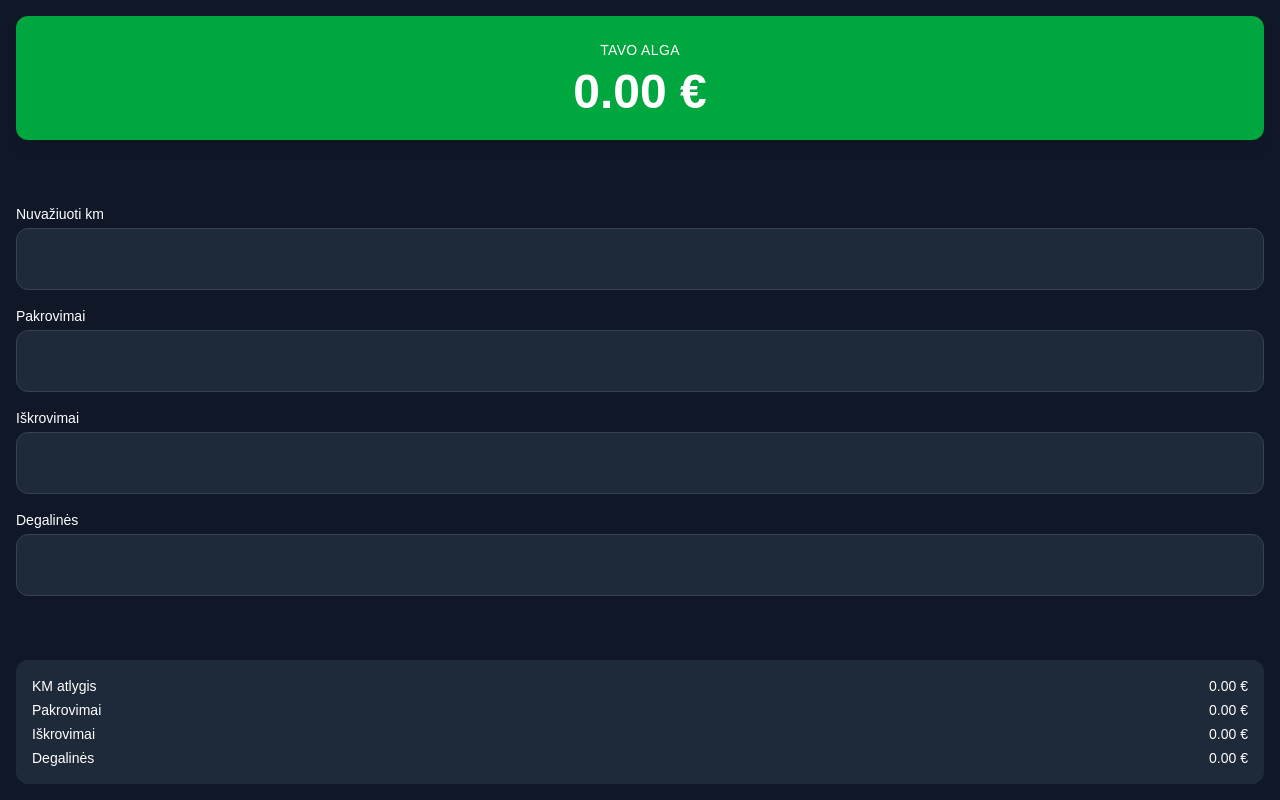
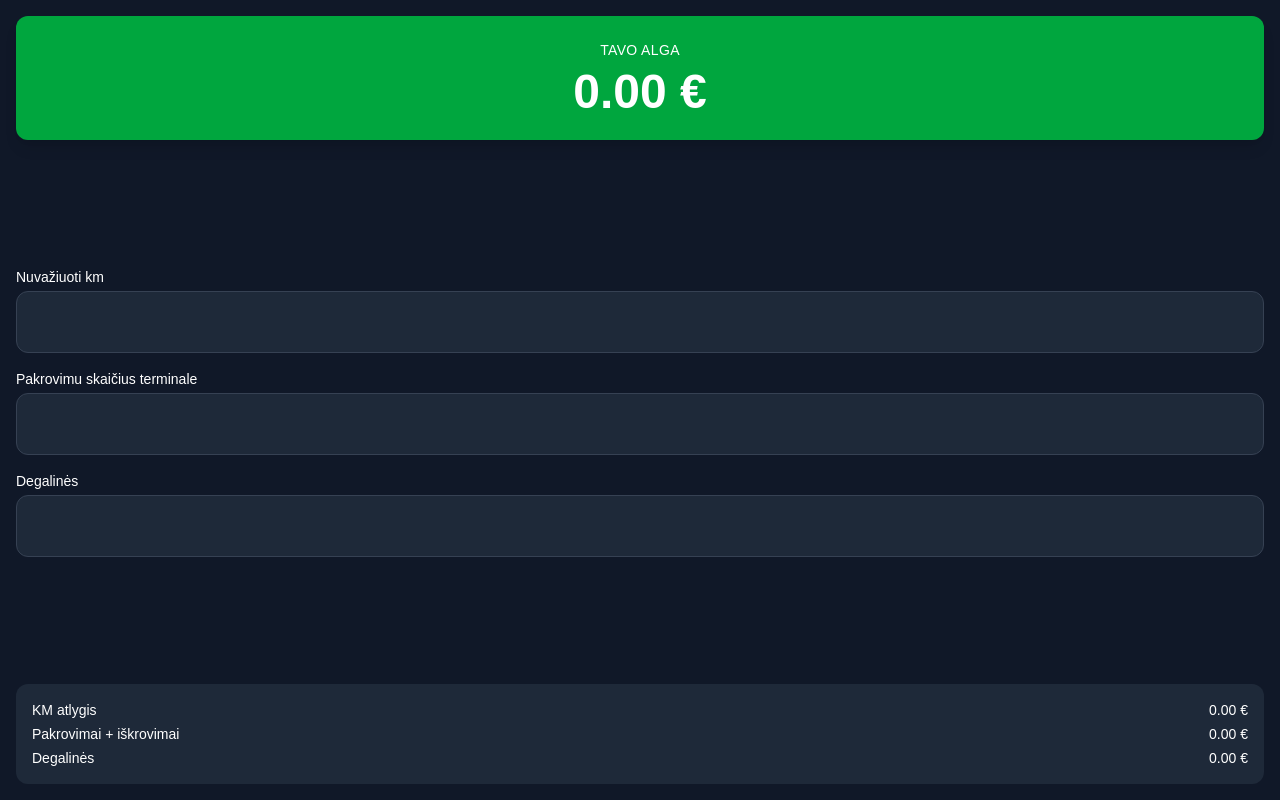
Before and after one commit to RamunasPoc/vaizga, a Next.js app: page / in a window 1280 px wide. Built offline with nearby package versions, Linux system fonts and the light colour scheme.

Commit message:
pakrovimai

```diff
--- a/app/page.tsx
+++ b/app/page.tsx
@@ -3,20 +3,25 @@ import { useState, Dispatch, SetStateAction } from 'react';
 
 export default function DriverSalaryCalculator() {
   const [km, setKm] = useState<number | ''>('');
-  const [loads, setLoads] = useState<number | ''>('');
-  const [unloads, setUnloads] = useState<number | ''>('');
+  const [loads, setLoads] = useState<number | ''>(''); // dabar įvedame tik pakrovimus
   const [stations, setStations] = useState<number | ''>('');
 
+  // KM atlygis
   const kmPay = (Number(km) / 100) * 11;
-  const loadPay = Number(loads) * 7.6;
-  const unloadPay = Number(unloads) * 7.6;
+
+  // Pakrovimai + iškrovimai (1 val. už pakrovimą ir 1 val. už iškrovimą)
+  const totalLoadHours = Number(loads) * 2; // 1 val pakrovimas + 1 val iškrovimas
+  const loadPay = totalLoadHours * 7.6;
+
+  // Degalinės atlygis
   const stationPay = (Number(stations) * 20 / 60) * 7.6;
 
-  const total = kmPay + loadPay + unloadPay + stationPay;
+  const total = kmPay + loadPay + stationPay;
 
   return (
     <main className="min-h-screen bg-gray-900 text-white p-4 flex flex-col justify-between">
 
+      {/* ALGA – DIDELĖ */}
       <div className="bg-green-600 rounded-xl p-6 text-center mb-6 shadow-lg">
         <p className="text-sm uppercase tracking-wide">Tavo alga</p>
         <p className="text-5xl font-extrabold mt-2">
@@ -24,17 +29,17 @@ export default function DriverSalaryCalculator() {
         </p>
       </div>
 
+      {/* ĮVESTYS */}
       <div className="space-y-4">
         <Input label="Nuvažiuoti km" value={km} setValue={setKm} />
-        <Input label="Pakrovimai" value={loads} setValue={setLoads} />
-        <Input label="Iškrovimai" value={unloads} setValue={setUnloads} />
+        <Input label="Pakrovimu skaičius terminale" value={loads} setValue={setLoads} />
         <Input label="Degalinės" value={stations} setValue={setStations} />
       </div>
 
+      {/* DETALĖS */}
       <div className="mt-6 bg-gray-800 rounded-xl p-4 text-sm space-y-1">
         <Row text="KM atlygis" value={kmPay} />
-        <Row text="Pakrovimai" value={loadPay} />
-        <Row text="Iškrovimai" value={unloadPay} />
+        <Row text="Pakrovimai + iškrovimai" value={loadPay} />
         <Row text="Degalinės" value={stationPay} />
       </div>
     </main>
```
